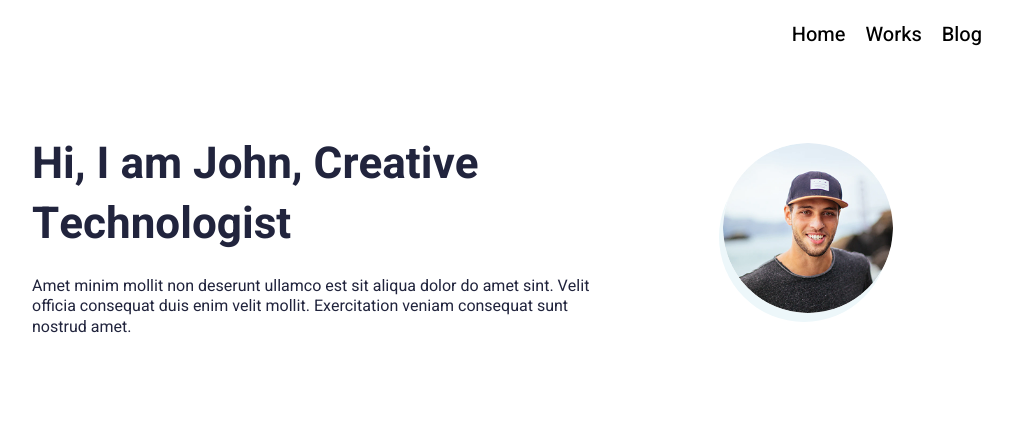
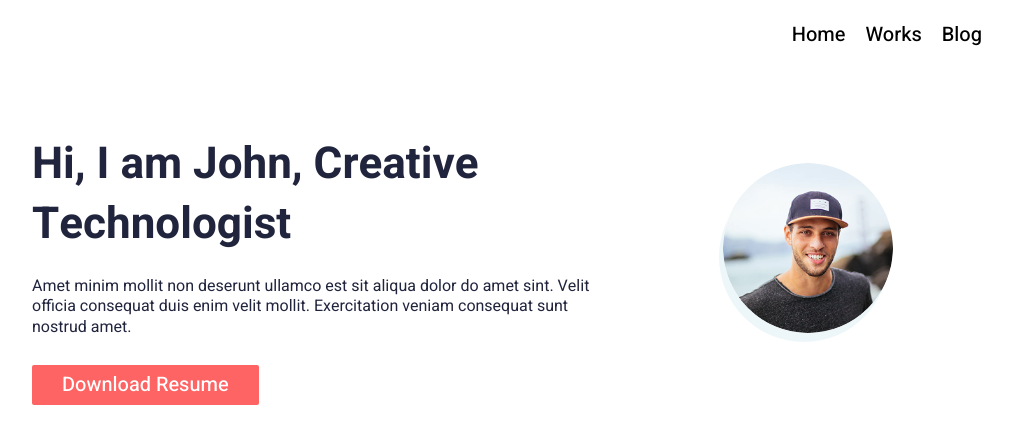
Before and after one commit to zhanybekovich/react-portfolio, a React (Vite) app: page / in a window 1280 px wide. Shown: the top 444 px of the page, without its empty margins (133-1145 px from the left). Built offline with nearby package versions, Linux system fonts and the light colour scheme.

Commit message:
Add accent btn component

```diff
--- /dev/null
+++ b/src/components/AccentBtn/AccentBtn.jsx
@@ -0,0 +1,9 @@
+import "./accent-btn.scss";
+
+export default function AccentBtn({ children, url }) {
+  return (
+    <a href={url} className="accent-btn">
+      {children}
+    </a>
+  );
+}
--- /dev/null
+++ b/src/components/AccentBtn/accent-btn.scss
@@ -0,0 +1,16 @@
+.accent-btn {
+  background-color: #ff6464;
+  padding: 10px 30px;
+  border-radius: 2px;
+  font-weight: 500;
+  font-size: 20px;
+  line-height: 20px;
+  color: #fff;
+  text-decoration: none;
+  transition: all 0.2s ease;
+  display: inline-block;
+
+  &:hover {
+    transform: scale(1.04);
+  }
+}
--- a/src/components/Banner/Banner.jsx
+++ b/src/components/Banner/Banner.jsx
@@ -1,5 +1,6 @@
 import "./banner.scss";
 import BannerImg from "../../assets/banner-img.png";
+import AccentBtn from "../AccentBtn/AccentBtn";
 export default function Banner() {
   return (
     <section className="banner">
@@ -11,6 +12,8 @@ export default function Banner() {
             sint. Velit officia consequat duis enim velit mollit. Exercitation
             veniam consequat sunt nostrud amet.
           </p>
+
+          <AccentBtn url="#">Download Resume</AccentBtn>
         </div>
         <img className="banner-img" src={BannerImg} alt="John Doe" />
       </div>
```
